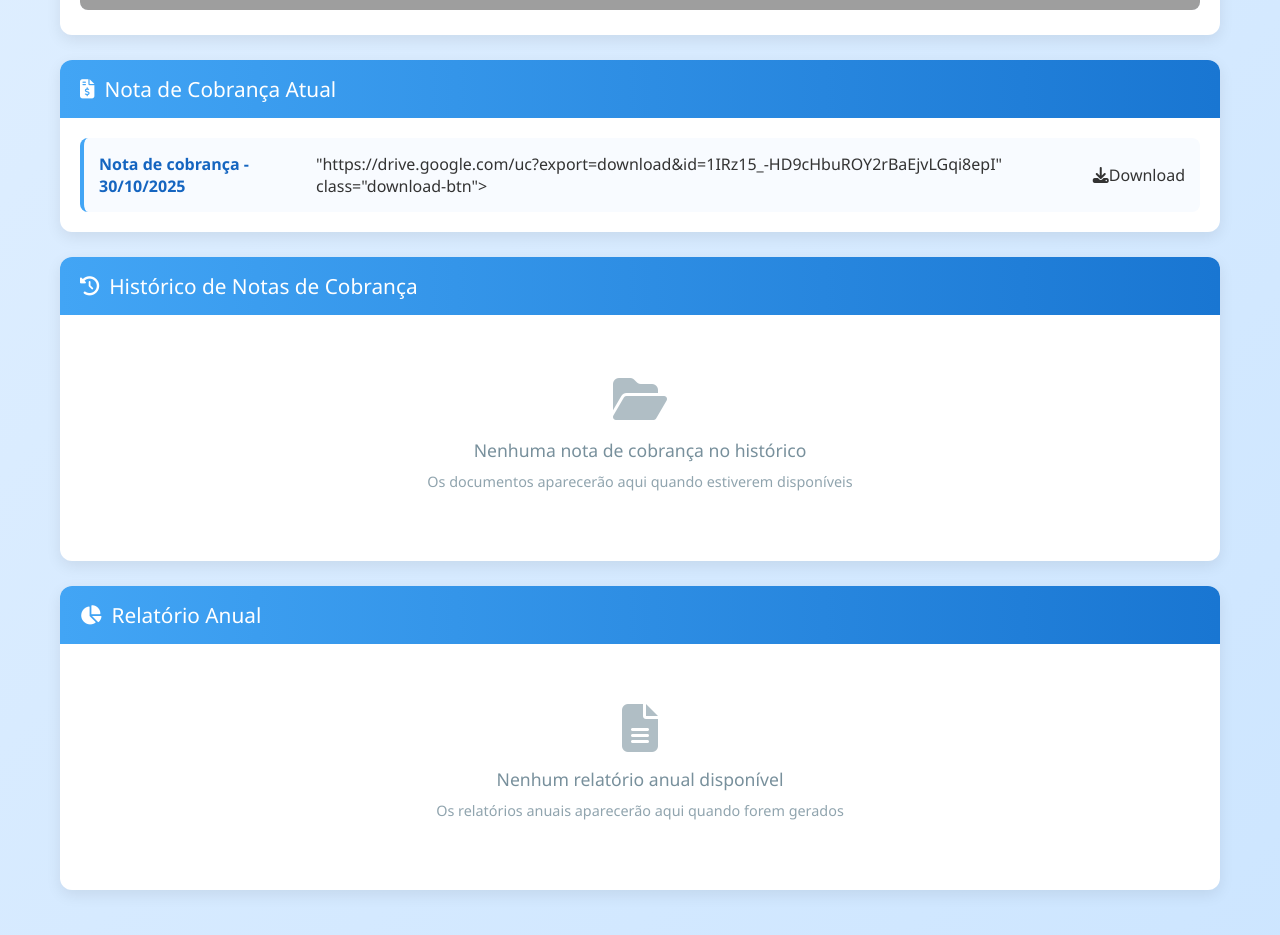
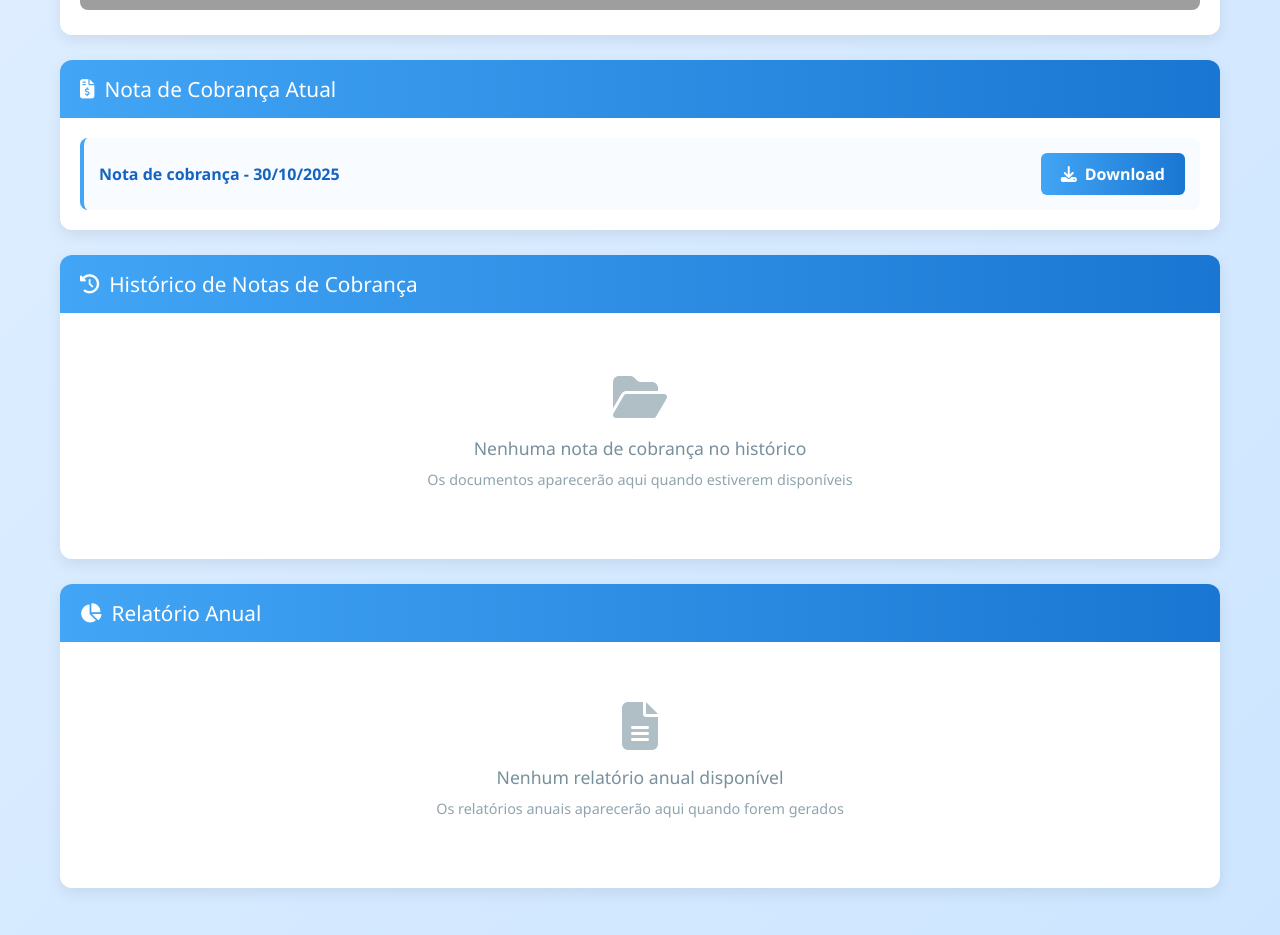
Before and after one commit to costurconfeccoes-hub/clientenalecrim, a plain HTML site: page index.html in a window 1280 px wide. Shown: the part 1160-2095 px from the top of the page. Drawn offline with Linux system fonts and the light colour scheme; grey boxes are pictures that could not be loaded.

Commit message:
Update index.html

```diff
--- a/index.html
+++ b/index.html
@@ -308,7 +308,8 @@
                     <div class="download-item">
                         <div class="file-info">
                             <div class="file-name">Nota de cobrança - 30/10/2025</div>
-                        </div> "https://drive.google.com/uc?export=download&id=1IRz15_-HD9cHbuROY2rBaEjvLGqi8epI" class="download-btn">
+                        </div>
+                        <a href="https://drive.google.com/uc?export=download&id=1IRz15_-HD9cHbuROY2rBaEjvLGqi8epI" class="download-btn">
                             <i class="fas fa-download"></i> Download
                         </a>
                     </div>
```
